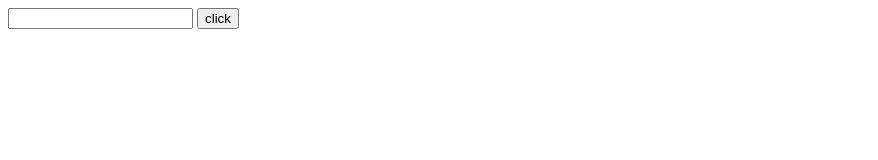
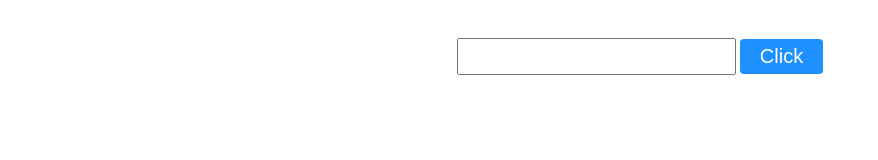
Before and after one commit to amirjanoff/leap-year, a plain HTML site: page index.html in a window 1280 px wide. Shown: the whole page, without its empty margins (0-878 px from the left). Drawn offline with Linux system fonts and the light colour scheme.

Commit message:
add new color in button

```diff
--- a/css/main.css
+++ b/css/main.css
@@ -0,0 +1,29 @@
+body {
+  padding-top: 30px;
+}
+form {
+  text-align: center;
+}
+h2 {
+  text-align: center;
+  color: steelblue;
+  font-size: 30px;
+}
+button {
+  padding: 6px 20px;
+  color: white;
+  background-color: dodgerblue;
+  border: none;
+  border-radius: 4px;
+  font-size: 20px;
+  transition: 0.3s ease;
+}
+input {
+  padding: 5px;
+  color: dodgerblue;
+  font-size: 20px;
+}
+button:hover {
+  color: dodgerblue;
+  background-color: rgba(0, 0, 0, 0.2);
+}
--- a/index.html
+++ b/index.html
@@ -10,7 +10,7 @@
 <body>
   <form data-year-form >
     <input data-year-input type="number">
-    <button type="submit">click</button>
+    <button type="submit">Click</button>
   </form>
   <h2 data-text-year></h2>
   <script src="./js/main.js"></script>
```
